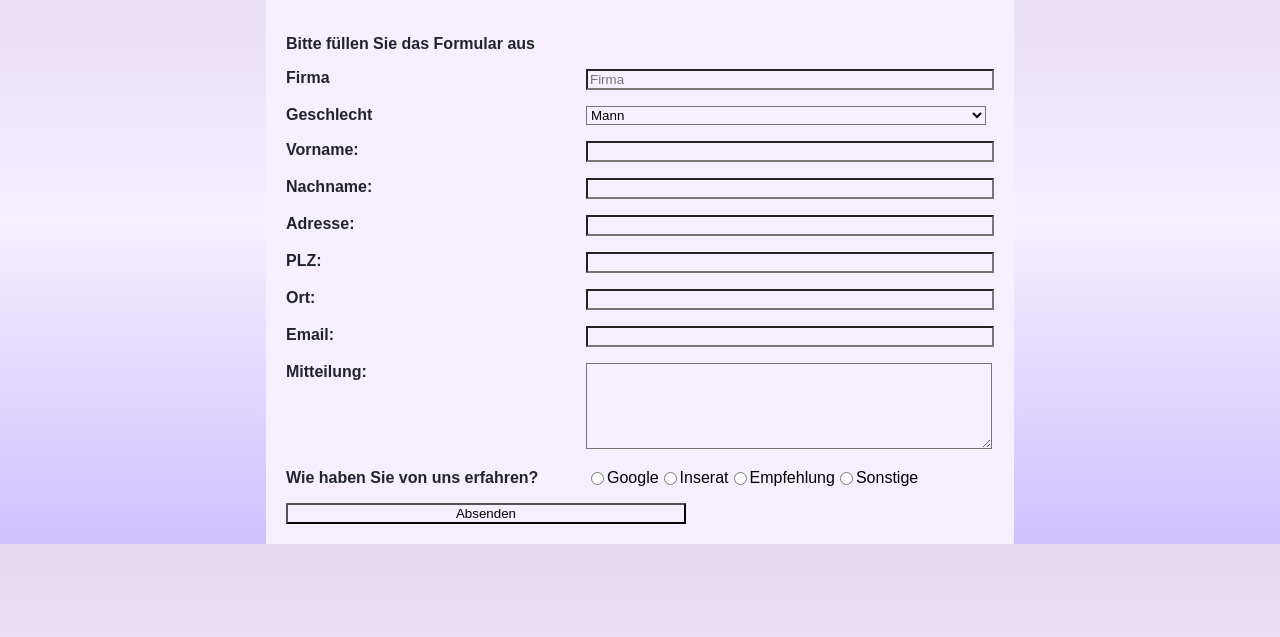
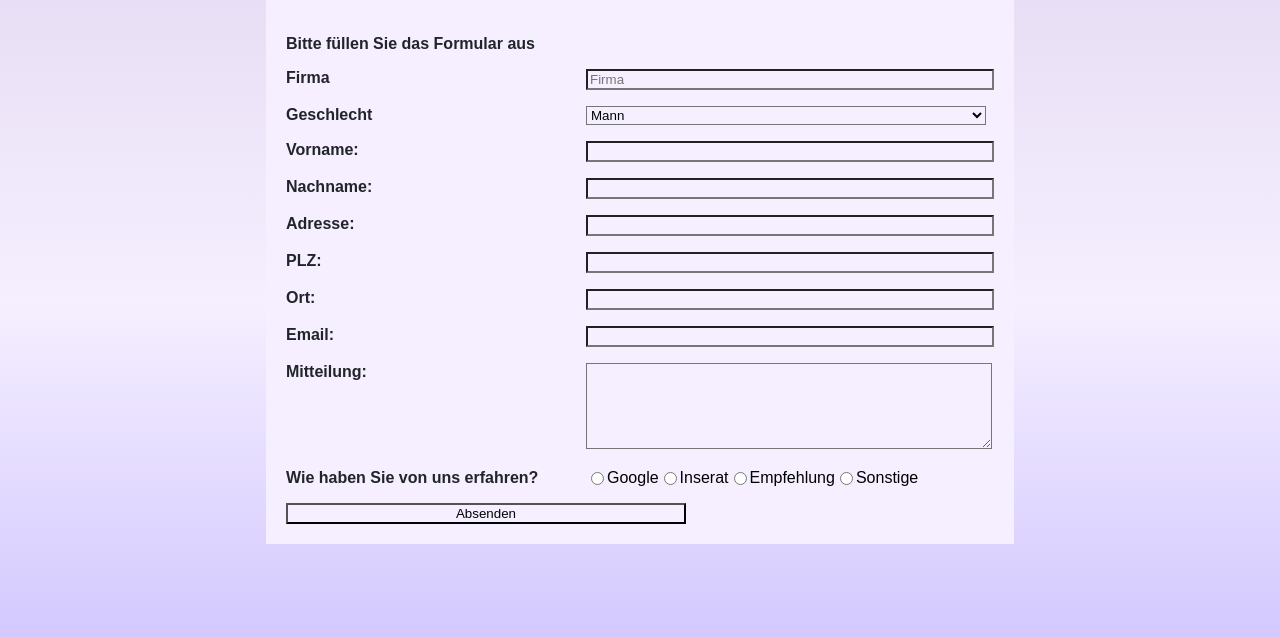
Before and after one commit to Domeimeie/WT-F_ATL1, a PHP site: page /contact.php in a window 1280 px wide. Shown: the part 97-734 px from the top of the page. Run offline with PHP 8.4, Linux system fonts and the light colour scheme.

Commit message:
Changes to overall structure

```diff
--- a/contact.php
+++ b/contact.php
@@ -13,7 +13,7 @@
   </head>
   <body>
     <?php include ('navigation.php'); ?>
-    <div class="form_container">
+    <div class="content">
     <form action="https://www.google.ch">
             <p>Bitte füllen Sie das Formular aus</p>
             <p>
--- a/style/form.css
+++ b/style/form.css
@@ -1,15 +1,11 @@
-.form_container {
-    margin-top: 6rem;
-    display: flex;
-    justify-content: center;
-    align-items: center;
-}
+
 
 form {
     display: inline-block;
     padding: 20px;
     margin: 0 auto;
     background-color: var(--primary-color);
+
 }
 
 label {
--- a/style/style.css
+++ b/style/style.css
@@ -12,7 +12,18 @@ body {
   font-family: Arial, Helvetica, sans-serif;
   margin: 0;
   padding: 0;
+  min-height: 100%;
+  background-attachment: fixed;
+  background-position: center;
+  background-repeat: no-repeat;
+  background-size: cover;
   }
+
+.content {
+  display: flex;
+  justify-content: center;
+  flex-wrap: wrap;
+}
 
 p {
   color: var(--text-color);
```
Also changed, not shown: style/product.css (+1 -6 lines), media/productImages/dodoBoardGame.webp (added).
